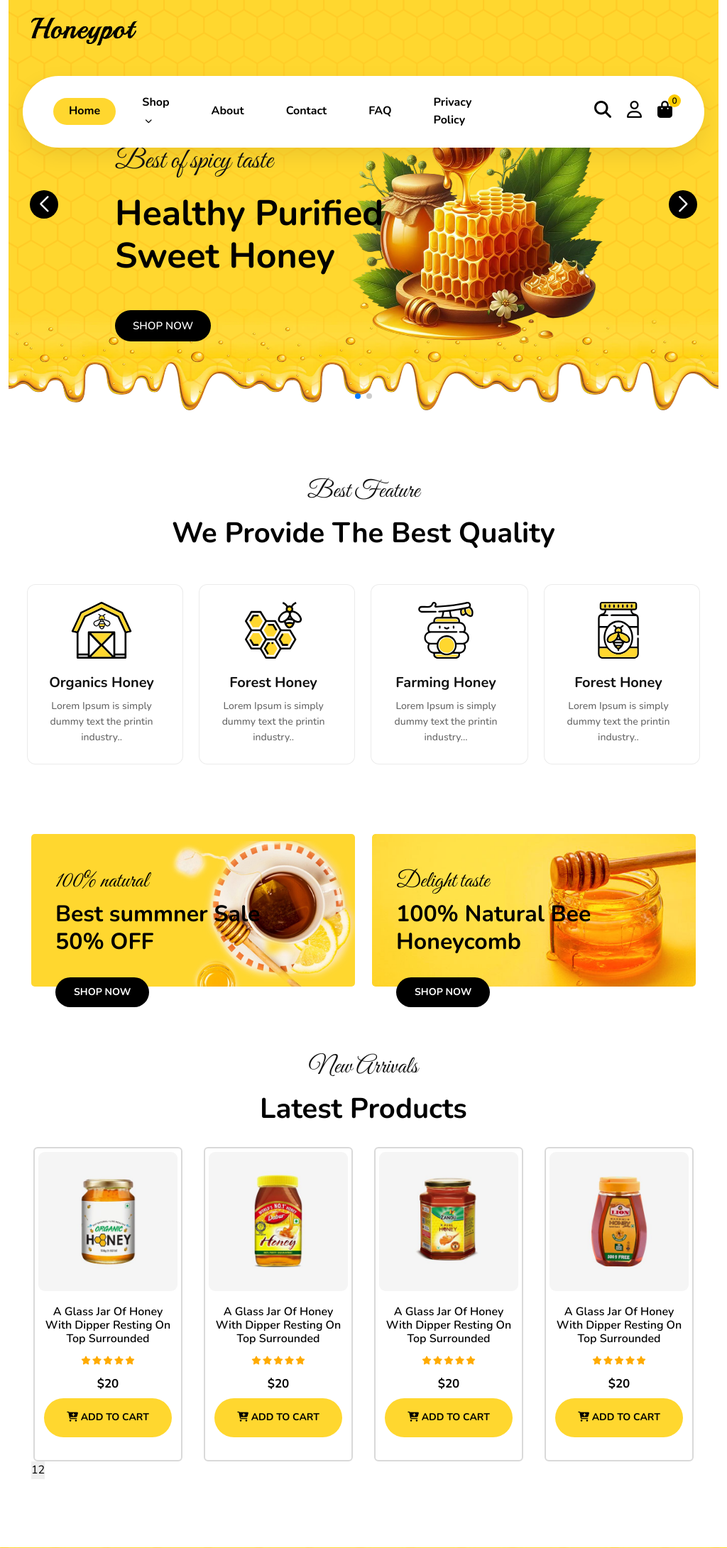
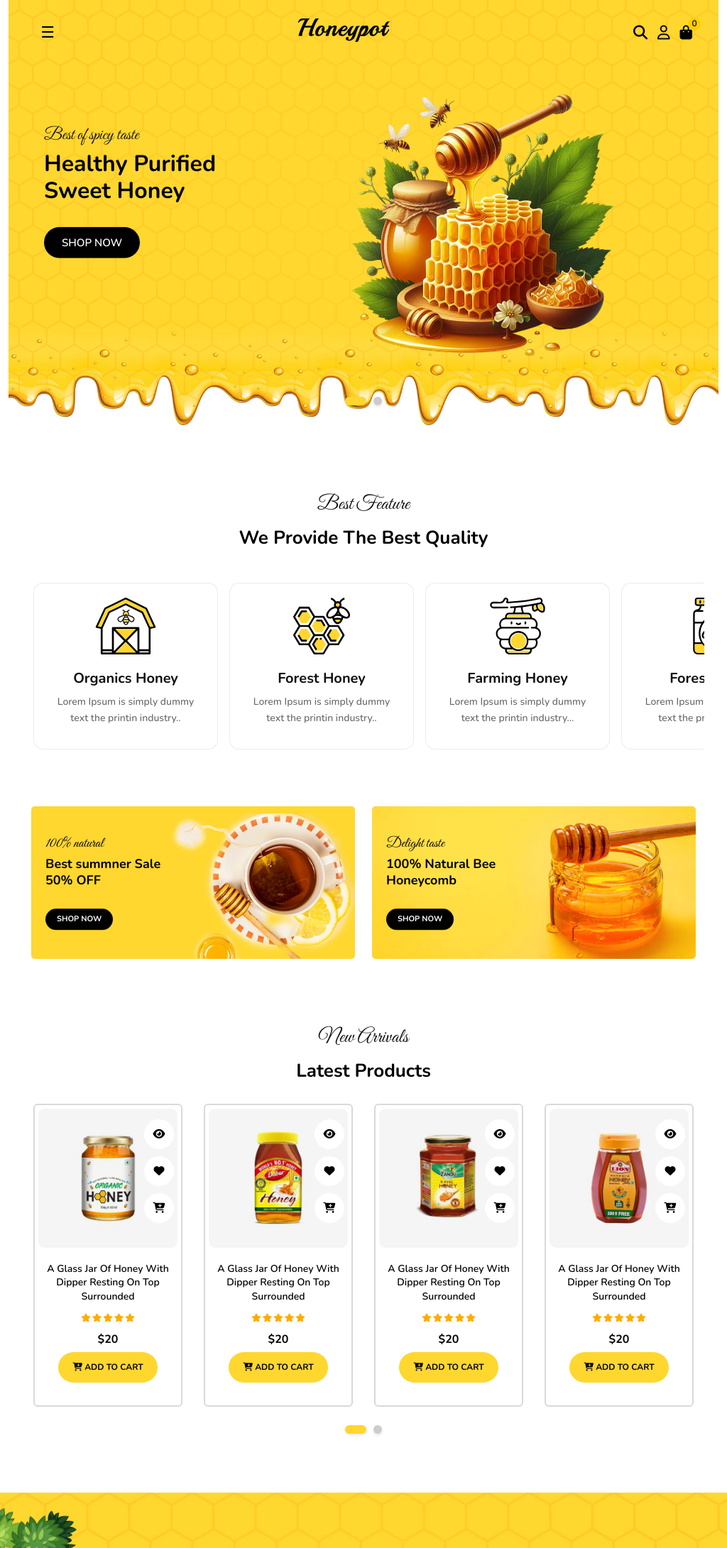
Before and after one commit to AhadAhmed56/HoneyPot, a PHP site: page / in a window 1024 px wide. Shown: the top 2181 px of the page at 71% size. Run offline with PHP 8.4, Linux system fonts and the light colour scheme.

Commit message:
feat: add global CSS styles and responsive design assets to the project

```diff
--- a/assets/css/responsive.css
+++ b/assets/css/responsive.css
@@ -29,8 +29,62 @@
   }
 }
 
-/* Adjust for Tablet / Mobile (up to 991px) */
-@media only screen and (min-width: 100px) and (max-width: 991px) {
+/* Adjust for 1024px Tablet Landscape */
+@media only screen and (min-width: 992px) and (max-width: 1024px) {
+  .slide-content {
+    left: 8%;
+    top: 30%;
+  }
+
+  .slide-content h4 {
+    font-size: 32px;
+    margin-bottom: 10px;
+  }
+
+  .slide-content h3 {
+    font-size: 38px;
+    margin-bottom: 20px;
+    line-height: 1.2;
+  }
+
+  .Content-img img {
+    height: 480px;
+    object-fit: cover;
+    width: 100%;
+  }
+
+  .navBar ul {
+    gap: 6px;
+  }
+
+  .navBar ul li a {
+    padding: 6px 12px;
+    font-size: 14px;
+  }
+
+  .navBar-container {
+    padding: 14px 22px;
+  }
+
+  .our-product-content-1 {
+    margin: 85px 60px 0 0;
+  }
+
+  .our-product-content-2 {
+    margin: 85px 0 0 60px;
+  }
+
+  .our-product-content-3 {
+    margin: 40px 60px 0 0;
+  }
+
+  .our-product-content-4 {
+    margin: 40px 0 0 60px;
+  }
+}
+
+/* Adjust for Tablet / Mobile (up to 1024px) */
+@media only screen and (min-width: 100px) and (max-width: 1024px) {
   header {
     position: absolute;
     top: 0;
@@ -210,27 +296,58 @@
   }
 
   .Content-img img {
-    height: 420px;
+    height: 600px;
     width: 100%;
     object-fit: cover;
   }
 
-  /* Swiper Pagination */
-  .swiper-pagination {
+  /* Swiper & Slick Pagination Dots */
+  .swiper-pagination,
+  .slick-dots {
     bottom: 20px !important;
+    text-align: center;
+    width: 100%;
+    margin: 0;
+    padding: 0;
   }
 
-  .swiper-pagination-bullet {
-    width: 10px;
-    height: 10px;
-    background: #000 !important;
-    opacity: 0.3;
-    margin: 0 4px !important;
+  .slick-dots {
+    list-style: none;
+    margin-top: 15px; /* Spacing if relative */
   }
 
-  .swiper-pagination-bullet-active {
-    background: #000 !important;
-    opacity: 1;
+  .slick-dots li {
+    display: inline-block;
+    margin: 0;
+    padding: 0;
+  }
+
+  .swiper-pagination-bullet,
+  .slick-dots li button {
+    width: 12px !important;
+    height: 12px !important;
+    border-radius: 50% !important;
+    background: rgba(0, 0, 0, 0.2) !important;
+    opacity: 1 !important;
+    margin: 0 5px !important;
+    transition: all 0.3s ease !important;
+    padding: 0 !important;
+    border: none !important;
+    display: inline-block !important;
+    font-size: 0 !important;
+    cursor: pointer;
+    box-shadow: 0 2px 4px rgba(0,0,0,0.1);
+  }
+
+  .slick-dots li button::before {
+    display: none !important; /* Hide default icon */
+  }
+
+  .swiper-pagination-bullet-active,
+  .slick-dots li.slick-active button {
+    width: 30px !important;
+    border-radius: 10px !important;
+    background: var(--primary-color) !important;
   }
 
   .Banner-sec .swiper-button-next,
@@ -373,23 +490,23 @@
   .sales .cotent-image .content {
     top: 50%;
     transform: translateY(-50%);
-    left: 24px;
+    left: 20px;
   }
 
   .sales .cotent-image .content h4 {
-    font-size: 26px;
+    font-size: 20px;
     margin-bottom: 5px;
   }
 
   .sales .cotent-image .content h3 {
-    font-size: 24px;
+    font-size: 18px;
     margin-bottom: 12px;
     line-height: 1.3;
   }
 
   .sales .cotent-image .content a {
-    padding: 8px 20px;
-    font-size: 12px;
+    padding: 6px 16px;
+    font-size: 11px;
   }
 
   /* Footer mobile layout */
--- a/assets/css/style.css
+++ b/assets/css/style.css
@@ -231,9 +231,9 @@ header {
 .dropdown-menu {
   position: absolute;
   left: 0;
-  top: 60px;
+  top: 100%;
   background: var(--white-color);
-  min-width: 200px;
+  min-width: 220px;
   display: block;
   opacity: 0;
   visibility: hidden;
@@ -241,10 +241,10 @@ header {
   padding: 15px 0;
   border-radius: 12px;
   box-shadow: 0 15px 40px rgba(0, 0, 0, 0.1);
-  border-top: 3px solid var(--primary-color);
+  border-top: 4px solid var(--primary-color);
   transition: all 0.3s ease;
-  transform: translateY(10px);
-  /* z-index: 1001; */
+  transform: translateY(15px);
+  z-index: 1001;
   color: var(--black-color);
 }
 
--- a/index.html
+++ b/index.html
@@ -50,6 +50,18 @@
                     </div>
                 </div>
 
+                <!-- Icons (Desktop Only - Hidden in sidebar via CSS) -->
+                <div class="col-lg-4 d-none d-lg-flex justify-content-end header-icons-desktop">
+                    <div class="icons d-flex align-items-center">
+                        <a href="#"><i class="fas fa-search"></i></a>
+                        <a href="#"><i class="far fa-user"></i></a>
+                        <a href="#" class="cart-icon">
+                            <i class="fas fa-shopping-bag"></i>
+                            <span class="cart-count">0</span>
+                        </a>
+                    </div>
+                </div>
+
             </div>
 
             <!-- Header Nav Bar -->
@@ -80,27 +92,7 @@
                             </ul>
                         </nav>
                     </div>
-
-                    <!-- ICONS (Desktop Only) -->
-                    <div class="col-lg-4 d-none d-lg-flex justify-content-end">
-                        <div class="icons d-flex align-items-center">
-                            <a href="#"><i class="fas fa-search"></i></a>
-                            <a href="#"><i class="far fa-user"></i></a>
-                            <a href="#" class="cart-icon">
-                                <i class="fas fa-shopping-bag"></i>
-                                <span class="cart-count">0</span>
-                            </a>
-                        </div>
-                    </div>
-
                 </div>
-            </div>
-
-
-            <div class="menu-toggle">
-    <i class="fas fa-bars"></i>
-</div>
-</div>
             </div>
 
     </header>
@@ -300,7 +292,7 @@
     <section class="sales sec-padding">
         <div class="container">
             <div class="row">
-                <div class="col-lg-6">
+                <div class="col-md-6 col-lg-6 mb-4 mb-md-0">
                     <div class="cotent-image">
                         <div class="image">
                             <a href="javascripts:void(0)">
@@ -319,7 +311,7 @@
                         </div>
                     </div>
                 </div>
-                <div class="col-lg-6">
+                <div class="col-md-6 col-lg-6">
                     <div class="cotent-image">
                         <div class="image">
                             <a href="javascripts:void(0)">
@@ -652,12 +644,12 @@
     <section class="about sec-padding">
         <div class="container gx-0">
             <div class="row gx-0">
-                <div class="col-lg-6 gx-0">
+                <div class="col-lg-6 gx-0 mb-4 mb-lg-0">
                     <div class="image">
                         <img src="/assets/images/about-img-1.jpg" alt="">
                     </div>
                 </div>
-                <div class="col-lg-6">
+                <div class="col-lg-6 mb-4 mb-lg-0">
                     <div class="about-content">
                         <div class="content web-title">
                             <h4>About Us</h4>
@@ -990,7 +982,7 @@
                 </div>
             </div>
             <div class="row">
-                <div class="col-lg-4">
+                <div class="col-md-6 col-lg-4 mb-4 mb-lg-0">
                     <div class="blog-content-img">
                         <div class="image">
                             <img src="/assets/images/blog-1.jpg" alt="">
@@ -1003,7 +995,7 @@
                         </div>
                     </div>
                 </div>
-                <div class="col-lg-4">
+                <div class="col-md-6 col-lg-4 mb-4 mb-lg-0">
                     <div class="blog-content-img">
                         <div class="image">
                             <img src="/assets/images/blog-2.jpg" alt="">
@@ -1016,7 +1008,7 @@
                         </div>
                     </div>
                 </div>
-                <div class="col-lg-4">
+                <div class="col-md-6 col-lg-4 mb-4 mb-lg-0">
                     <div class="blog-content-img">
                         <div class="image">
                             <img src="/assets/images/blog-3.jpg" alt="">
@@ -1281,6 +1273,16 @@
                     }
                 },
                 {
+                    breakpoint: 992,
+                    settings: {
+                        slidesToShow: 2,
+                        slidesToScroll: 2,
+                        infinite: true,
+                        dots: true,
+                        arrows: false
+                    }
+                },
+                {
                     breakpoint: 600,
                     settings: {
                         slidesToShow: 2,
@@ -1320,6 +1322,16 @@
                         dots: true
                     }
                 },
+                       {
+                    breakpoint: 992,
+                    settings: {
+                        slidesToShow: 2,
+                        slidesToScroll: 2,
+                        infinite: true,
+                        dots: true,
+                        arrows: false
+                    }
+                },
                 {
                     breakpoint: 600,
                     settings: {
@@ -1355,6 +1367,16 @@
                         slidesToScroll: 3,
                         infinite: true,
                         dots: true
+                    }
+                },
+                       {
+                    breakpoint: 992,
+                    settings: {
+                        slidesToShow: 4,
+                        slidesToScroll: 2,
+                        infinite: true,
+                        dots: true,
+                        arrows: false
                     }
                 },
                 {
@@ -1393,30 +1415,18 @@
 
         // Dropdown toggle for mobile
         $('.nav-item.dropdown > a').on('click', function(e) {
-            if ($(window).width() <= 991) {
+            if ($(window).width() <= 1024) {
                 e.preventDefault();
-                $(this).parent().toggleClass('active');
+                e.stopPropagation();
+                var parent = $(this).parent();
+
+                // Close other dropdowns if any (optional but good)
+                $('.nav-item.dropdown').not(parent).removeClass('active');
+
+                parent.toggleClass('active');
             }
         });
 
-  const toggleBtn = document.querySelector(".menu-toggle");
-  const navBar = document.querySelector(".navBar");
-
-  toggleBtn.onclick = () => {
-    navBar.classList.toggle("active");
-  };
-
-  // Dropdown for mobile
-  const dropdowns = document.querySelectorAll(".dropdown");
-
-  dropdowns.forEach(drop => {
-    drop.addEventListener("click", function(e) {
-      if (window.innerWidth < 991) {
-        e.preventDefault();
-        this.classList.toggle("active");
-      }
-    });
-  });
 
     </script>
 </body>
```
Also changed, not shown: other parts of assets/css/responsive.css (+46 -14 lines), about.html (+10 -4 lines), contact.html (+10 -4 lines).
